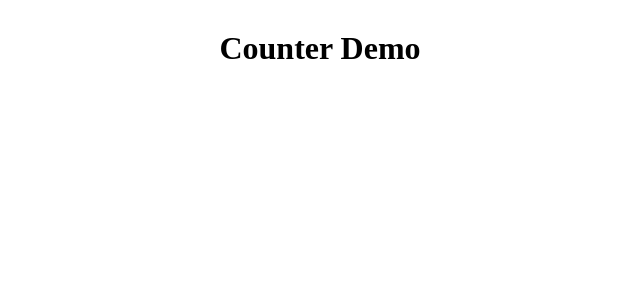
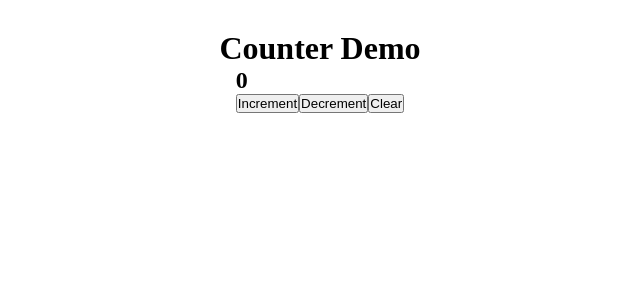
Before and after one commit to eobcre/custom-hooks-demo, a React (Vite) app: page / in a window 1280 px wide. Shown: the top 300 px of the page, without its empty margins (320-960 px from the left). Built offline with nearby package versions, Linux system fonts and the light colour scheme.

Commit message:
useState settings, button layout, increment and decrement button logic

```diff
--- a/src/App.jsx
+++ b/src/App.jsx
@@ -1,7 +1,27 @@
+import { useState } from 'react';
+
 const App = () => {
+  const [count, setCount] = useState(0);
+
+  const incrementCounter = () => {
+    setCount((prevState) => prevState + 1);
+  };
+
+  const decrementCounter = () => {
+    setCount((prevState) => prevState - 1);
+  };
+
   return (
     <div className='counter-container'>
       <h1>Counter Demo</h1>
+      <div className='counter'>
+        <h2>{count}</h2>
+        <div className='button-container'>
+          <button onClick={incrementCounter}>Increment</button>
+          <button onClick={decrementCounter}>Decrement</button>
+          <button>Clear</button>
+        </div>
+      </div>
     </div>
   );
 };
```
